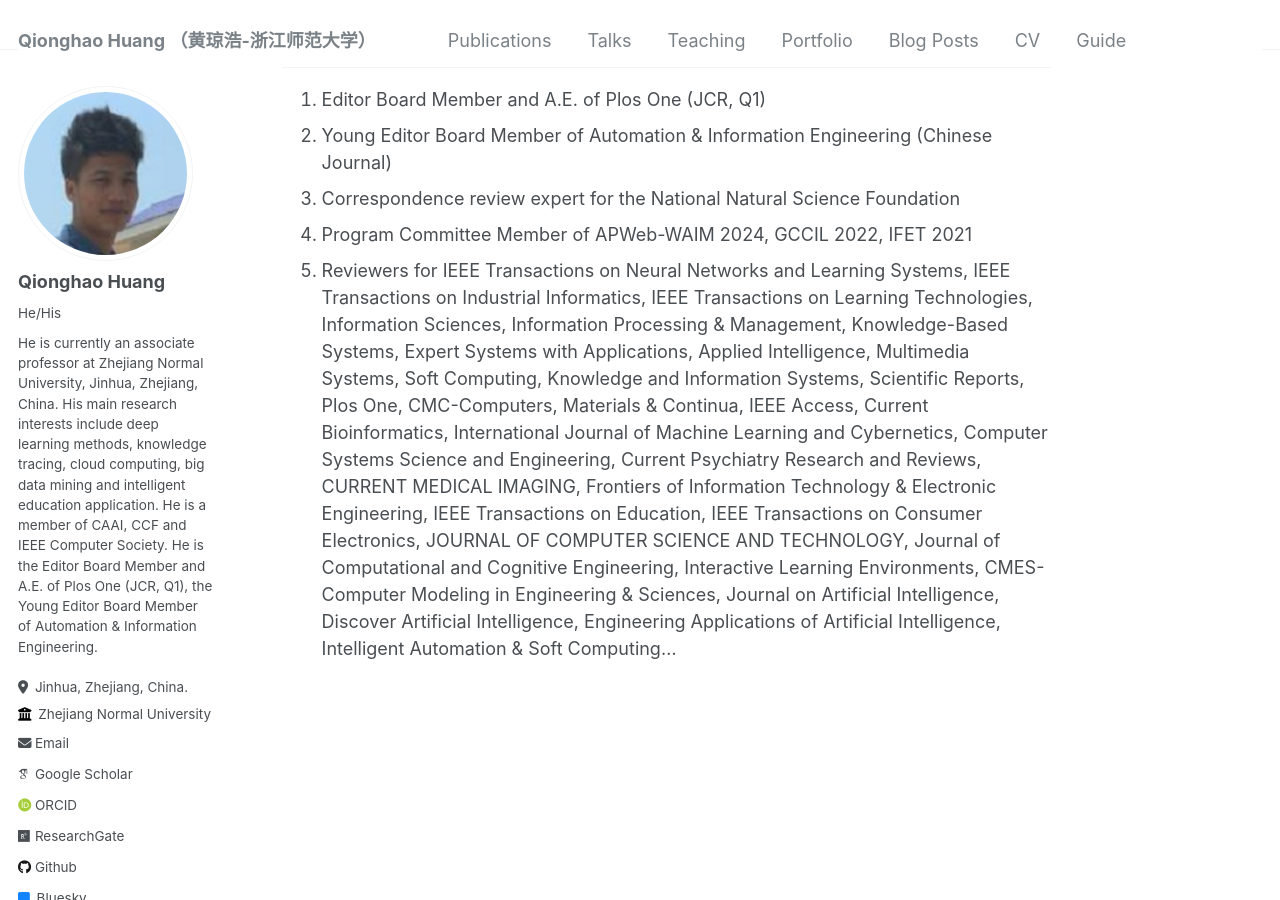
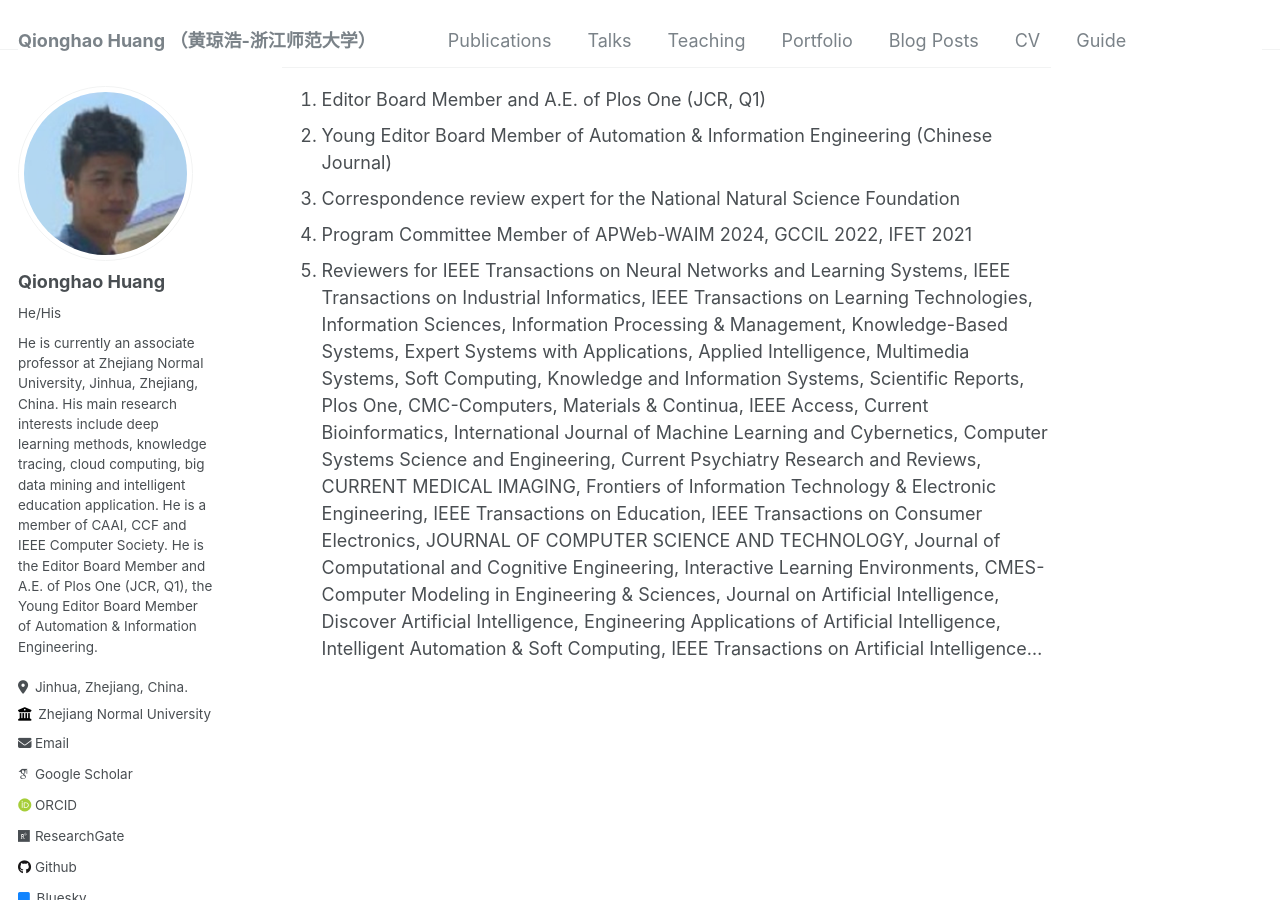
Before and after one commit to qhhuang-ai/qhhuang-ai.github.io, a Jekyll site: the page built from _pages/about.md, in a window 1280 px wide and 900 px high, scrolled down 8039 px. Built offline with Jekyll 4.4.1, drawn with Linux system fonts in a browser that asks for light colours; some web fonts are replaced; a script that is not in the unit is left out; comment, search, counter and statistics services are not loaded.

Commit message:
update CV

```diff
--- a/_pages/about.md
+++ b/_pages/about.md
@@ -74,4 +74,4 @@ Service and leadership
 1. Correspondence review expert for the National Natural Science Foundation
 1. Program Committee Member of APWeb-WAIM 2024, GCCIL 2022, IFET 2021
 1. Reviewers for IEEE Transactions on Neural Networks and Learning Systems, IEEE Transactions on Industrial Informatics, IEEE Transactions on Learning Technologies, Information Sciences, Information Processing & Management, Knowledge-Based Systems, Expert Systems with Applications, Applied Intelligence, Multimedia Systems, Soft Computing, Knowledge and Information Systems, Scientific Reports, Plos One, CMC-Computers, Materials & Continua,  IEEE Access, Current Bioinformatics, International Journal of Machine Learning and Cybernetics, Computer Systems Science and Engineering, Current Psychiatry Research and Reviews, CURRENT MEDICAL IMAGING,  Frontiers of Information Technology & Electronic Engineering, IEEE Transactions on Education, IEEE Transactions on Consumer Electronics, JOURNAL OF COMPUTER SCIENCE AND TECHNOLOGY, Journal of Computational and Cognitive Engineering, Interactive Learning Environments, CMES-Computer Modeling in Engineering & Sciences, Journal on Artificial Intelligence, Discover Artificial Intelligence, Engineering Applications of Artificial Intelligence,
-Intelligent Automation & Soft Computing...
+Intelligent Automation & Soft Computing, IEEE Transactions on Artificial Intelligence...
```
